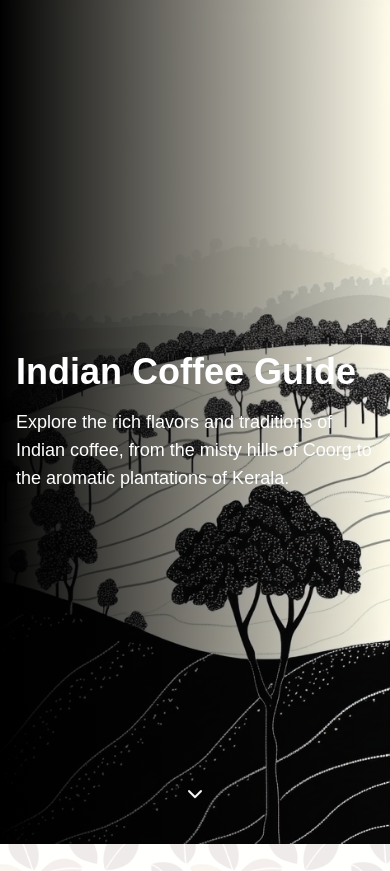
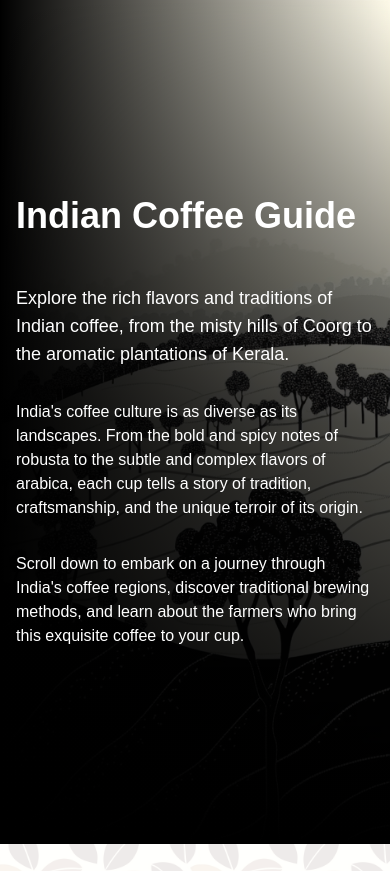
Before and after one commit to baba786/indian-coffee-guide, a Next.js app: page / in a window 390 px wide. Shown: the top 871 px of the page. Built offline with nearby package versions, Linux system fonts and the light colour scheme.

Commit message:
Refactor HomePage component for improved responsiveness and added content.

```diff
--- a/src/components/HomePage.tsx
+++ b/src/components/HomePage.tsx
@@ -15,14 +15,30 @@ export default function HomePage() {
             backgroundPosition: "center right",
           }}
         ></div>
-        <div className="absolute inset-0 bg-gradient-to-r from-black to-transparent"></div>
-        <div className="relative z-10 text-white px-4 py-12 max-w-2xl mx-auto md:ml-8 lg:ml-16">
-          <h1 className="text-4xl sm:text-5xl md:text-6xl lg:text-7xl font-bold mb-4 sm:mb-6">Indian Coffee Guide</h1>
-          <p className="text-lg sm:text-xl md:text-2xl">
-            Explore the rich flavors and traditions of Indian coffee, from the misty hills of Coorg to the aromatic plantations of Kerala.
-          </p>
+        <div className="absolute inset-0 bg-gradient-to-r from-black to-transparent md:opacity-60"></div>
+        <div className="absolute inset-0 bg-gradient-to-b from-transparent via-black/70 to-black md:hidden"></div>
+        <div className="relative z-10 w-full h-full overflow-y-auto md:overflow-visible">
+          <div className="sticky top-0 pt-16 pb-8 px-4 text-white md:static md:pt-0 md:pb-0">
+            <h1 className="text-4xl sm:text-5xl md:text-6xl lg:text-7xl font-bold mb-4 sm:mb-6">Indian Coffee Guide</h1>
+          </div>
+          <div className="px-4 pb-16 text-white md:hidden">
+            <p className="text-lg sm:text-xl mb-8">
+              Explore the rich flavors and traditions of Indian coffee, from the misty hills of Coorg to the aromatic plantations of Kerala.
+            </p>
+            <p className="text-base sm:text-lg mb-8">
+              India's coffee culture is as diverse as its landscapes. From the bold and spicy notes of robusta to the subtle and complex flavors of arabica, each cup tells a story of tradition, craftsmanship, and the unique terroir of its origin.
+            </p>
+            <p className="text-base sm:text-lg">
+              Scroll down to embark on a journey through India's coffee regions, discover traditional brewing methods, and learn about the farmers who bring this exquisite coffee to your cup.
+            </p>
+          </div>
+          <div className="hidden md:block relative z-10 text-white px-4 py-12 max-w-2xl mx-auto md:ml-8 lg:ml-16">
+            <p className="text-lg sm:text-xl md:text-2xl">
+              Explore the rich flavors and traditions of Indian coffee, from the misty hills of Coorg to the aromatic plantations of Kerala.
+            </p>
+          </div>
         </div>
-        <div className="absolute bottom-8 left-0 right-0 flex justify-center animate-bounce">
+        <div className="absolute bottom-8 left-0 right-0 justify-center hidden md:flex">
           <ChevronDown className="w-6 h-6 sm:w-8 sm:h-8 text-white" />
         </div>
       </section>
```
